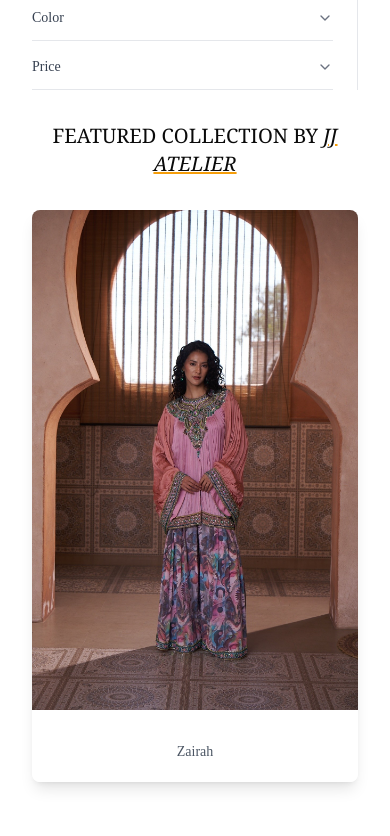
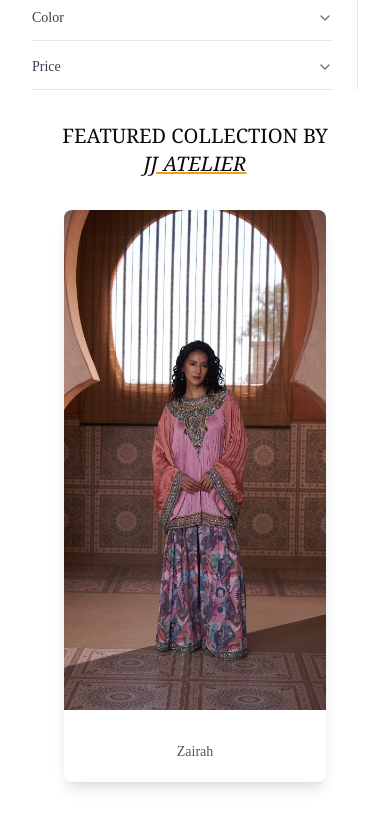
Before and after one commit to panditvishnuu/JJ, a React (Vite) app: page /atelier in a window 390 px wide. Shown: the part 880-1716 px from the top of the page. Built offline with nearby package versions, Linux system fonts and the light colour scheme; a web font is replaced by a local one.

Commit message:
fix: add mobile padding to FeaturedCollection for improved layout

```diff
--- a/src/components/FeaturedCollection.jsx
+++ b/src/components/FeaturedCollection.jsx
@@ -343,6 +343,7 @@ const productVariants = {
   },
 };
 
+
 const FeaturedCollection = () => {
   return (
     <motion.div
@@ -356,12 +357,12 @@ const FeaturedCollection = () => {
           },
         },
       }}
-      className="flex-1 md:pl-10"
+      className="flex-1 md:pl-10 px-4" // Added horizontal padding for mobile
     >
       <motion.h1
         initial={{ opacity: 0, x: 20 }}
         animate={{ opacity: 1, x: 0 }}
-        className="text-xl font-serif mb-8 text-center md:text-left"
+        className="text-xl font-serif mb-8 text-center md:text-left px-2 md:px-0" // Added mobile padding
       >
         FEATURED COLLECTION BY{" "}
         <span className="italic font-medium underline decoration-amber-500">
@@ -369,15 +370,19 @@ const FeaturedCollection = () => {
         </span>
       </motion.h1>
 
-      <div className="grid grid-cols-1 md:grid-cols-2 lg:grid-cols-3 gap-6">
-        {productCardVariants.map((product, key) => (
+      <div className="grid grid-cols-1 md:grid-cols-2 lg:grid-cols-3 gap-6 px-4 md:px-0"> {/* Added mobile padding */}
+        {productCardVariants.map((product) => (
           <Link
             key={product.id}
             to={`/product/${product.id}`}
             className="block"
             state={{ product }}
           >
-            <motion.div whileHover={{ scale: 1.02 }} whileTap={{ scale: 0.98 }}>
+            <motion.div
+              whileHover={{ scale: 1.02 }}
+              whileTap={{ scale: 0.98 }}
+              className="h-full" // Ensure consistent height
+            >
               <ProductCard product={product} />
             </motion.div>
           </Link>
```
